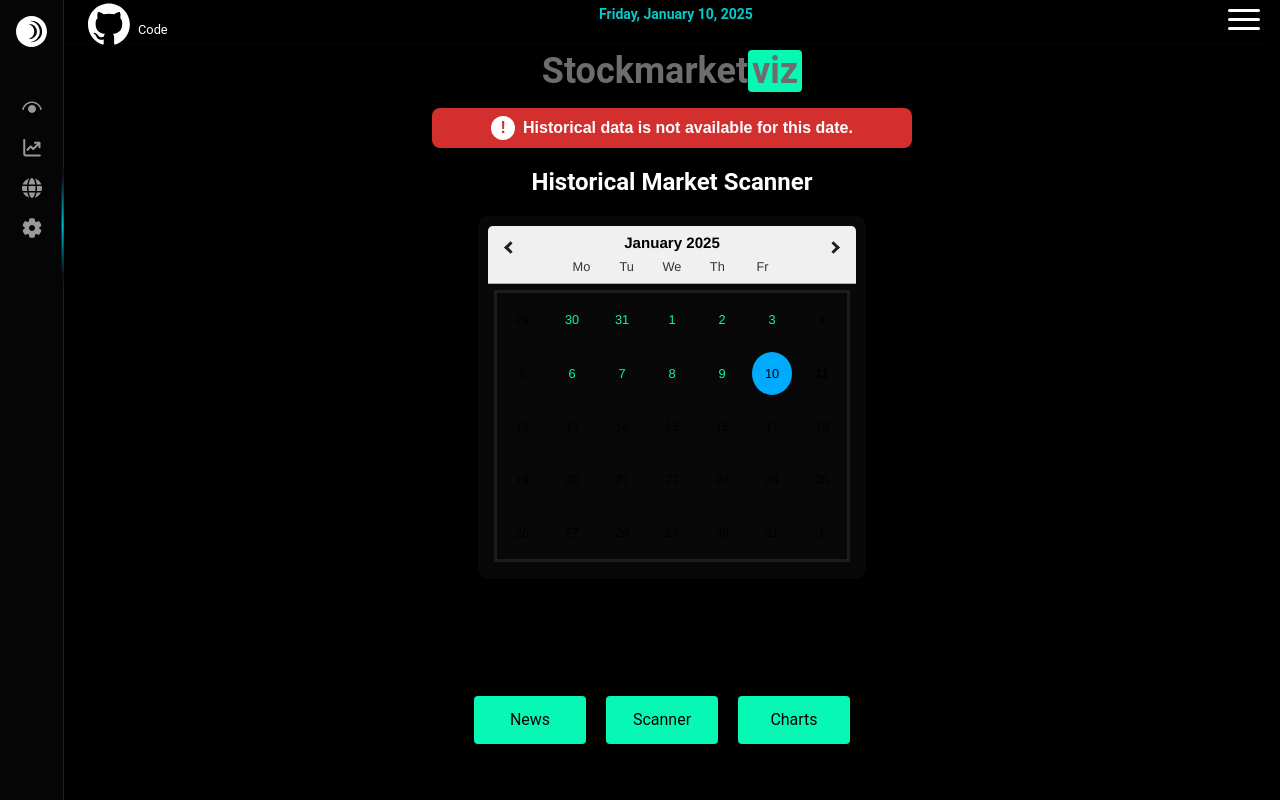
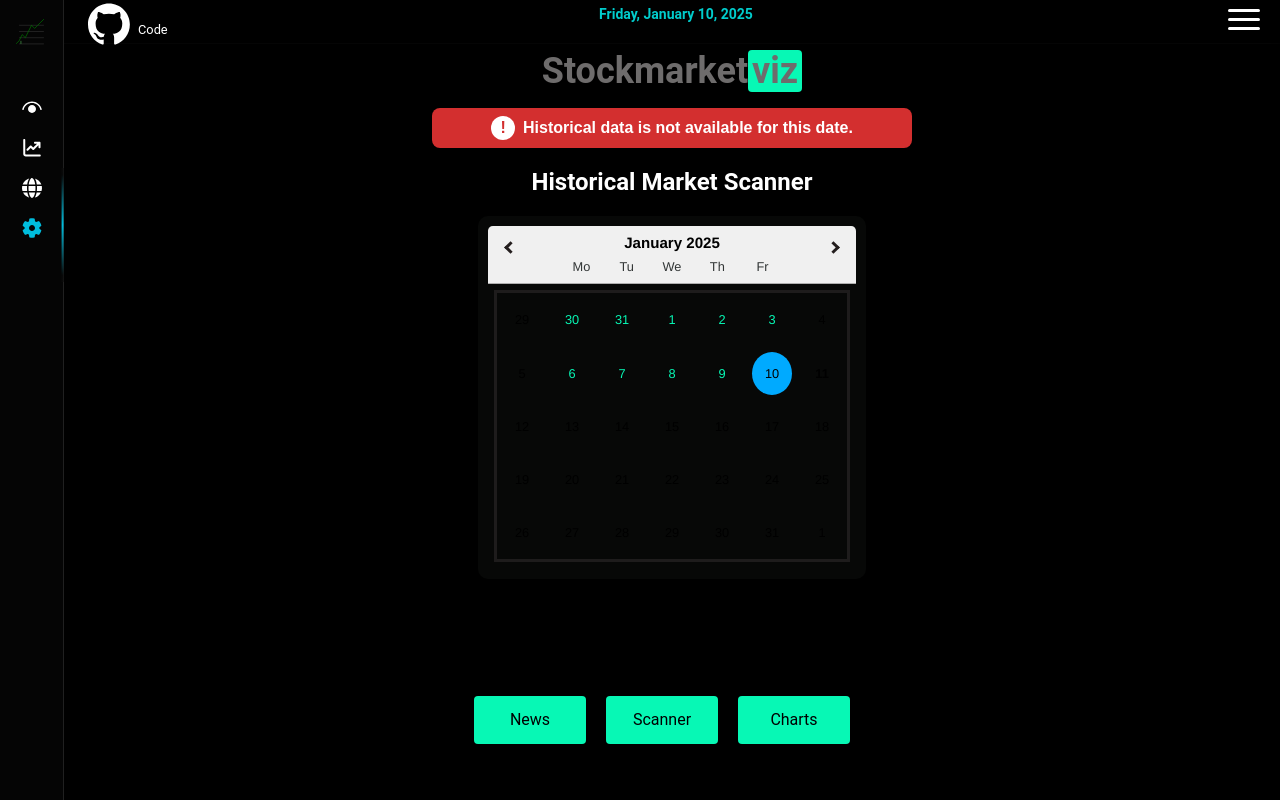
Before and after one commit to CandaceAhrends/viz, a React (Vite) app: page / in a window 1280 px wide. Built offline with nearby package versions, Linux system fonts and the light colour scheme; no server answers.

Commit message:
change logo

```diff
--- a/src/App.jsx
+++ b/src/App.jsx
@@ -8,7 +8,7 @@ import { useAppDispatch } from './hooks';
 import { BrowserRouter } from 'react-router-dom';
 import './app.scss';
 
-const loadPath = window.location.href?.split('/').pop();
+const loadPath = window.location.href?.split('/').pop() || '/';
 
 function App() {
   const dispatch = useAppDispatch();
--- a/src/components/navigation/Navigation.jsx
+++ b/src/components/navigation/Navigation.jsx
@@ -45,8 +45,8 @@ const Navigation = ({ loadPath }) => {
           {routes.map((route) => (
             <li
               key={route.path}
-              className={`p-2 flex justify-center  text-neutral-400 ${
-                route.path === selectedMenu ? 'selected' : ''
+              className={`p-2 flex justify-center   ${
+                route.path === selectedMenu ? 'selected text-brand-blue' : ''
               } hover:text-brand-blue relative  `}
             >
               <Link to={route.path} onClick={() => setMenuSelected(route)}>
--- a/src/features/navigationSlice.ts
+++ b/src/features/navigationSlice.ts
@@ -13,7 +13,7 @@ const navigationSlice = createSlice({
   initialState,
   reducers: {
     selectMenu: (state, action: PayloadAction<string>) => {
-      state.selectedMenu = action.payload;
+      state.selectedMenu = action.payload || '/';
     },
   },
 });
```
Also changed, not shown: src/assets/Logo.svg, 7 other files (tests, documents, lock files or other folders).
